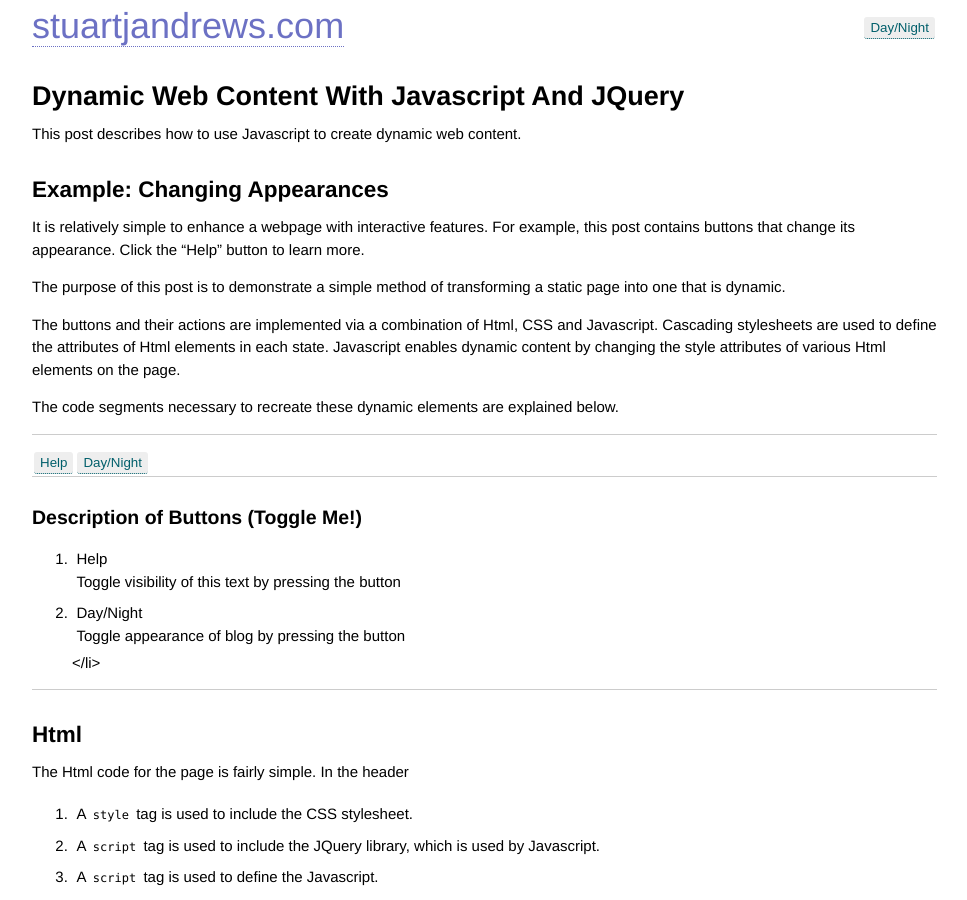
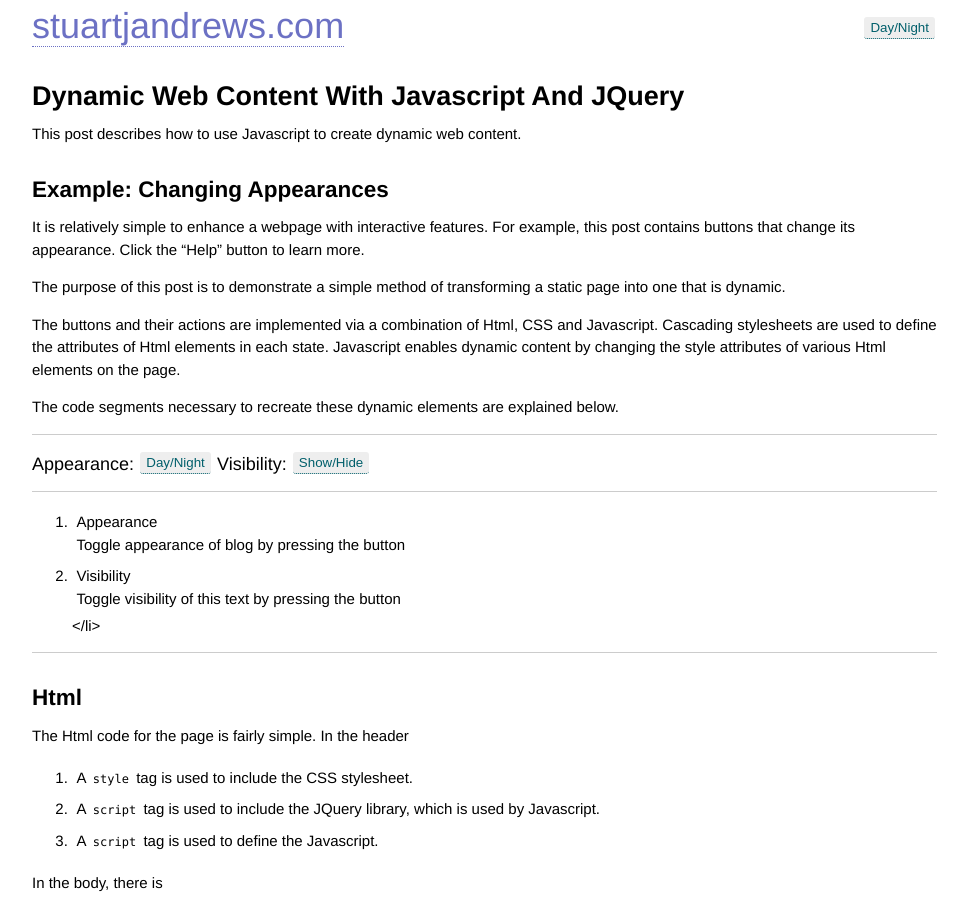
Before and after one commit to tub78/tub78.github.com, a Jekyll site: the page built from _posts/2011-04-14-Dynamic-Web-Content-With-Javascript-And-JQuery.md, in a window 1280 px wide and 900 px high. Shown: the whole window, without its empty margins (118-1085 px from the left). Built offline with Jekyll 4.4.1, drawn with Linux system fonts in a browser that asks for light colours; nearby versions of some CDN libraries; Markdown is read by kramdown in place of the engine named in the settings; comment, search, counter and statistics services are not loaded.

Commit message:
Minor edits

```diff
--- a/_posts/2011-04-14-Dynamic-Web-Content-With-Javascript-And-JQuery.md
+++ b/_posts/2011-04-14-Dynamic-Web-Content-With-Javascript-And-JQuery.md
@@ -36,15 +36,16 @@ The buttons and their actions are implemented via a combination of Html, CSS and
 The code segments necessary to recreate these dynamic elements are explained below.
 
 <hr>
-<button id="optional" style="float:left">Help</button>
-<button id="daynight" style="float:left">Day/Night</button>
+<span style="font-size:1.2em">Appearance:</span>
+<button id="daynight" style="float:none">Day/Night</button>
+<span style="font-size:1.2em">Visibility:</span>
+<button id="optional" style="float:none">Show/Hide</button>
 
 <div class="optional">
 <hr>
-<h3>Description of Buttons (Toggle Me!)</h3>
 <ol>
-<li> Help<br /> Toggle visibility of this text by pressing the button </li>
-<li> Day/Night<br /> Toggle appearance of blog by pressing the button </li>
+<li> Appearance<br /> Toggle appearance of blog by pressing the button </li>
+<li> Visibility<br /> Toggle visibility of this text by pressing the button </li>
 </li>
 </ol>
 </div>
```
